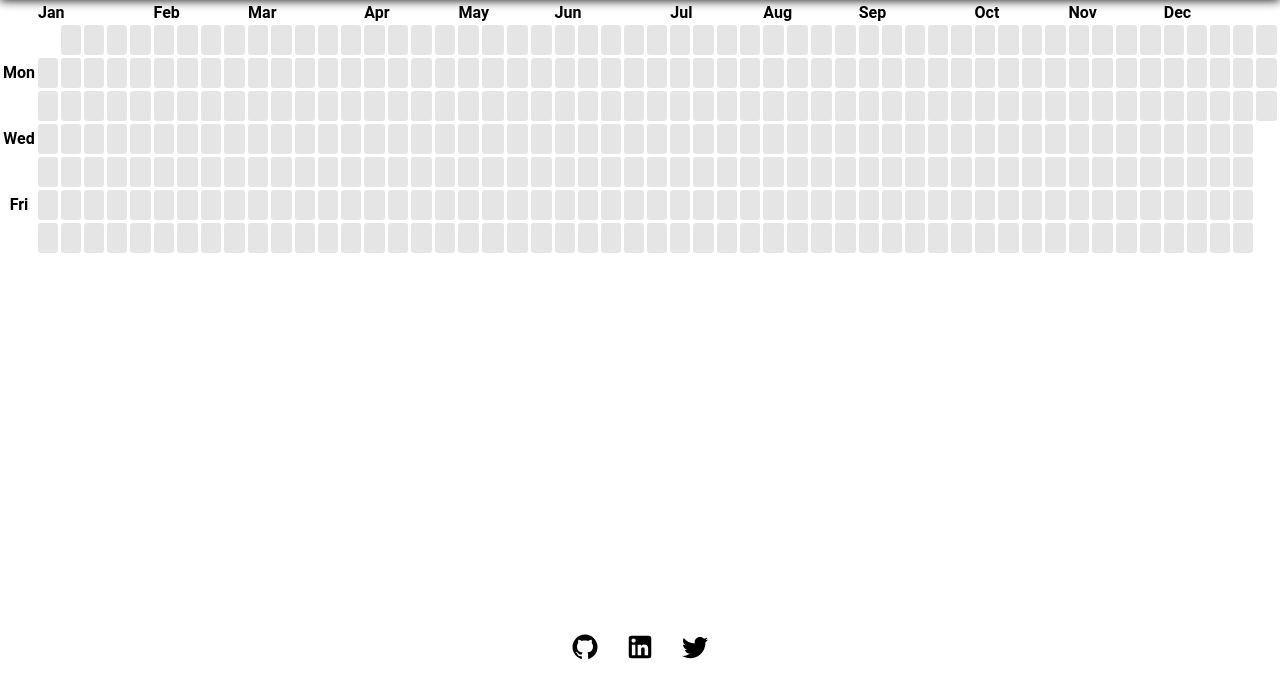
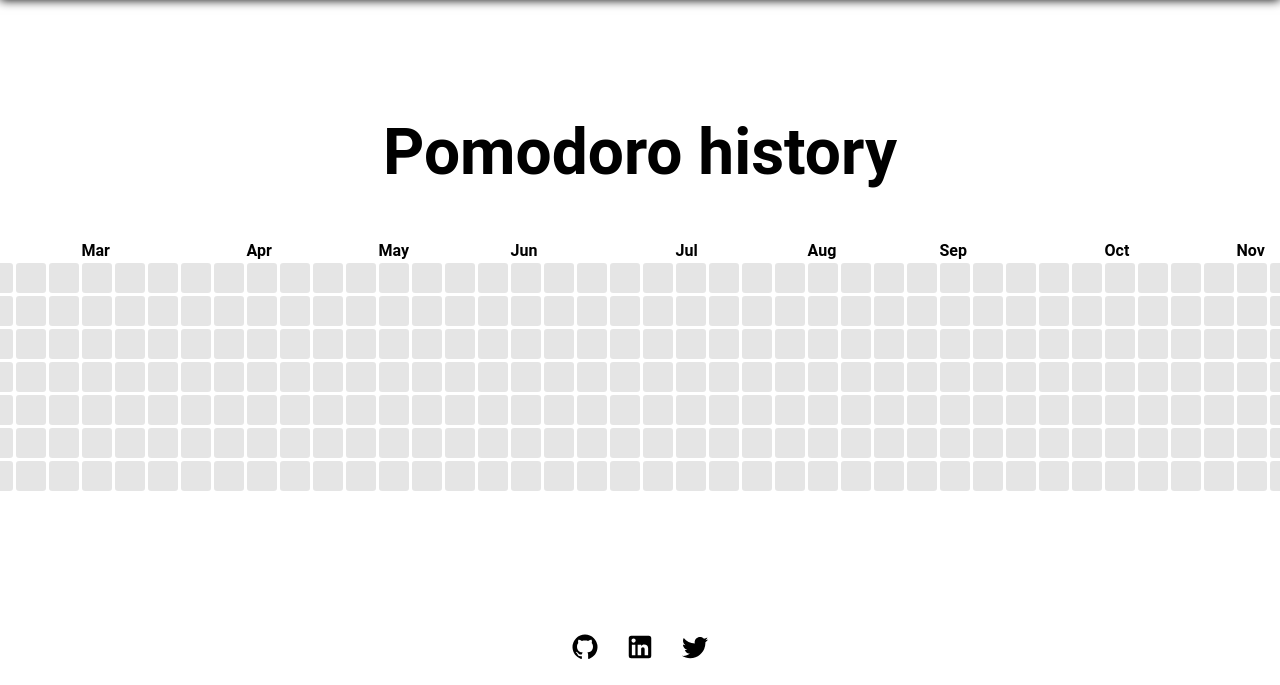
Before and after one commit to Poobly/day-planner, a Flask app: page /pomodoro/progress in a window 1280 px wide; the page is wider, and only the part inside the window is pictured. Shown: the part 115-800 px from the top of that part. Run offline with Flask 3, Linux system fonts and the light colour scheme; the visitor is signed in with stand-in values (Sample User, id 1); data that the repository does not hold is empty.

Commit message:
centred main content of pages

```diff
--- a/static/styles/calendar.css
+++ b/static/styles/calendar.css
@@ -26,6 +26,7 @@
     outline: rgba(0, 0, 0, 0.05) solid 1px;
     vertical-align: top;
     cursor: pointer;
+    text-align: left;
 }
 
 .day-date {
--- a/static/styles/progress.css
+++ b/static/styles/progress.css
@@ -1,3 +1,8 @@
+.t-heading {
+    font-size: 4rem;
+    margin-bottom: 3rem;
+}
+
 .progress-table, .daily-rows {
     border-collapse: separate;
     border-spacing: 3px;
--- a/static/styles/styles.css
+++ b/static/styles/styles.css
@@ -104,13 +104,8 @@ button {
 }
 
 .main-inner-con {
-    /* background-color: rgb(186, 255, 255); */
     text-align: center;
-    position: relative;
-    top: 50%;
-    left: 50%;
-    transform: translate(-50%, -50%);
-    width: min-content;
+    width: max-content;
 }
 
 .login-text, .register-text {
--- a/templates/layout.html
+++ b/templates/layout.html
@@ -37,7 +37,7 @@
                 </nav>
             {% endif %}
         </header>
-        <main class="main-con">
+        <main class="main-con f-col f-centre">
             {% block main %}{% endblock %}
         </main>
         <footer class="footer-con f f-centre">
--- a/templates/planner/calendar.html
+++ b/templates/planner/calendar.html
@@ -10,7 +10,7 @@
 {% endblock %}
 
 {% block main %}
-    <div id="calendar-table-con" class="calendar-table-con">
+    <div id="calendar-table-con" class="calendar-table-con main-inner-con centre">
         <div id="calendar-table-header" class="calendar-table-header">
             <button id="calendar-desc-button" class="calendar-button" type="button"><</button>
             <h2 id="table-title" class="table-title"></h2>
--- a/templates/pomodoro/progress.html
+++ b/templates/pomodoro/progress.html
@@ -10,7 +10,8 @@
 {% endblock %}
 
 {% block main %}
-    <div>
+    <div class="main-inner-con">
+        <h1 class="t-heading">Pomodoro history</h1>
         <table id="progress-table" class="progress-table">
             <thead>
                 <tr>
--- a/templates/pomodoro/timer.html
+++ b/templates/pomodoro/timer.html
@@ -10,7 +10,7 @@
 {% endblock %}
 
 {% block main %}
-    <div class="timer-con">
+    <div class="timer-con main-inner-con">
         <p id="timer-string" class="timer-text"></p>
         <div id="timer-text-con" class="timer-text-con">
             <span class="timer-digit"></span>
```
